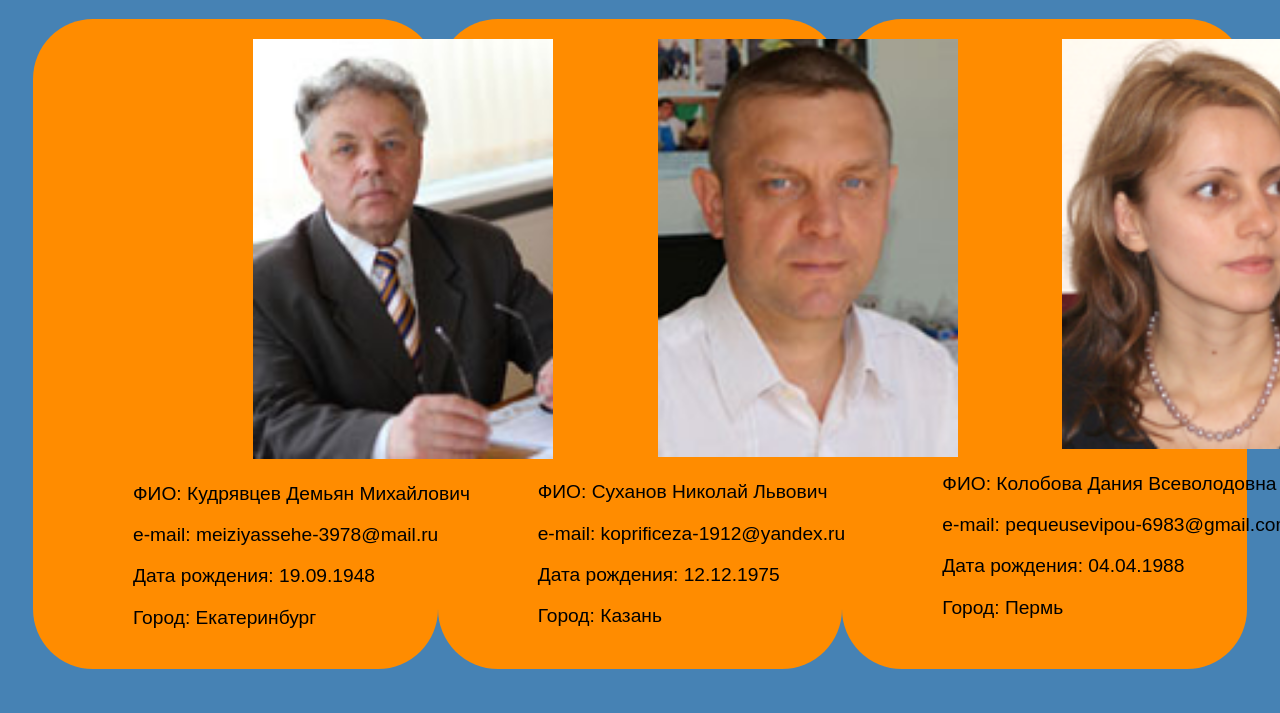
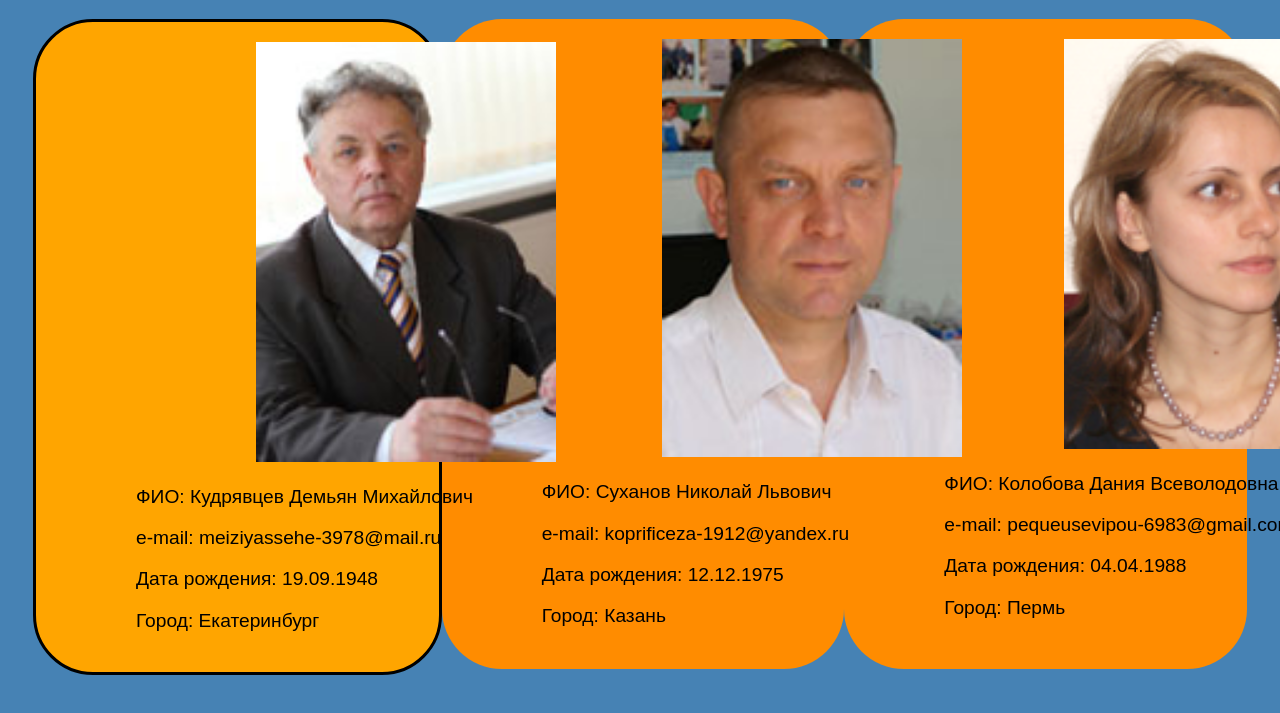
Before and after one commit to Skeyling1/home-work_VD02, a plain HTML site: page index.html in a window 1280 px wide. In both pictures the pointer is over the element 235 px from the left and 404 px from the top of the page. Shown: the part 61-774 px from the top of the page. Drawn offline with Linux system fonts and the light colour scheme.

Commit message:
Update style.css

```diff
--- a/style.css
+++ b/style.css
@@ -4,10 +4,8 @@ body{
         font-family: Arial;
     }
 
-
 h1 {
     text-align: center;
-
     }
 
 img {
@@ -15,7 +13,6 @@ img {
     position: relative;
     left: 220px;
     top: 20px
-
 }
 
 p {
@@ -37,8 +34,9 @@ top: 20px
    background-color: DarkOrange;
    border-radius: 60px;
    font-size: 120%;
-   fo
+}
 
-
-
+.user:hover {
+   background-color: Orange;
+   border: 3px solid black;
 }
```
Lines whose indentation alone changed are shown as unchanged.
